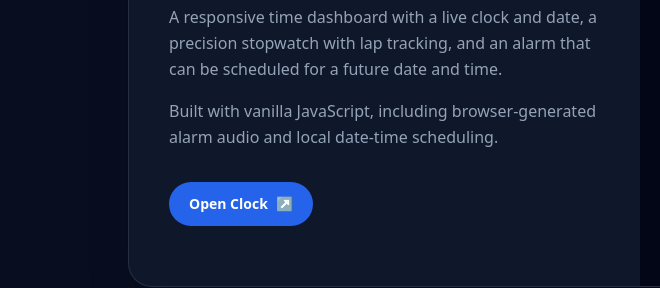
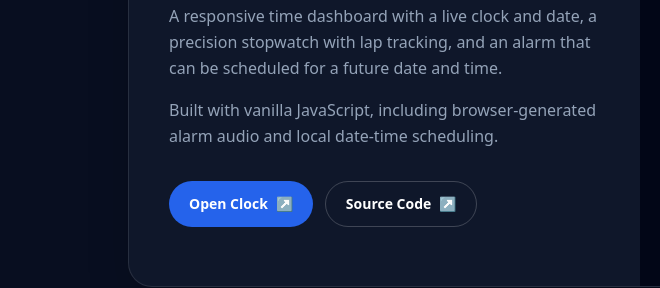
Before and after one commit to DavidTettehPadi/david-portfolio, a plain HTML site: page index.html in a window 1280 px wide. Shown: the part 2538-2826 px from the top of the page, 0-660 px from the left. Drawn offline with nearby package versions, Linux system fonts and the light colour scheme.

Commit message:
Add digital clock source link

```diff
--- a/index.html
+++ b/index.html
@@ -509,6 +509,15 @@
         Open Clock
         <span class="ml-2" aria-hidden="true">↗</span>
       </a>
+      <a
+        href="https://github.com/DavidTettehPadi/my-digital-clock"
+        target="_blank"
+        rel="noopener noreferrer"
+        class="inline-flex items-center rounded-full border border-white/20 px-5 py-3 text-sm font-semibold text-white transition duration-300 hover:bg-white/10"
+      >
+        Source Code
+        <span class="ml-2" aria-hidden="true">↗</span>
+      </a>
     </div>
 
   </div>
```
